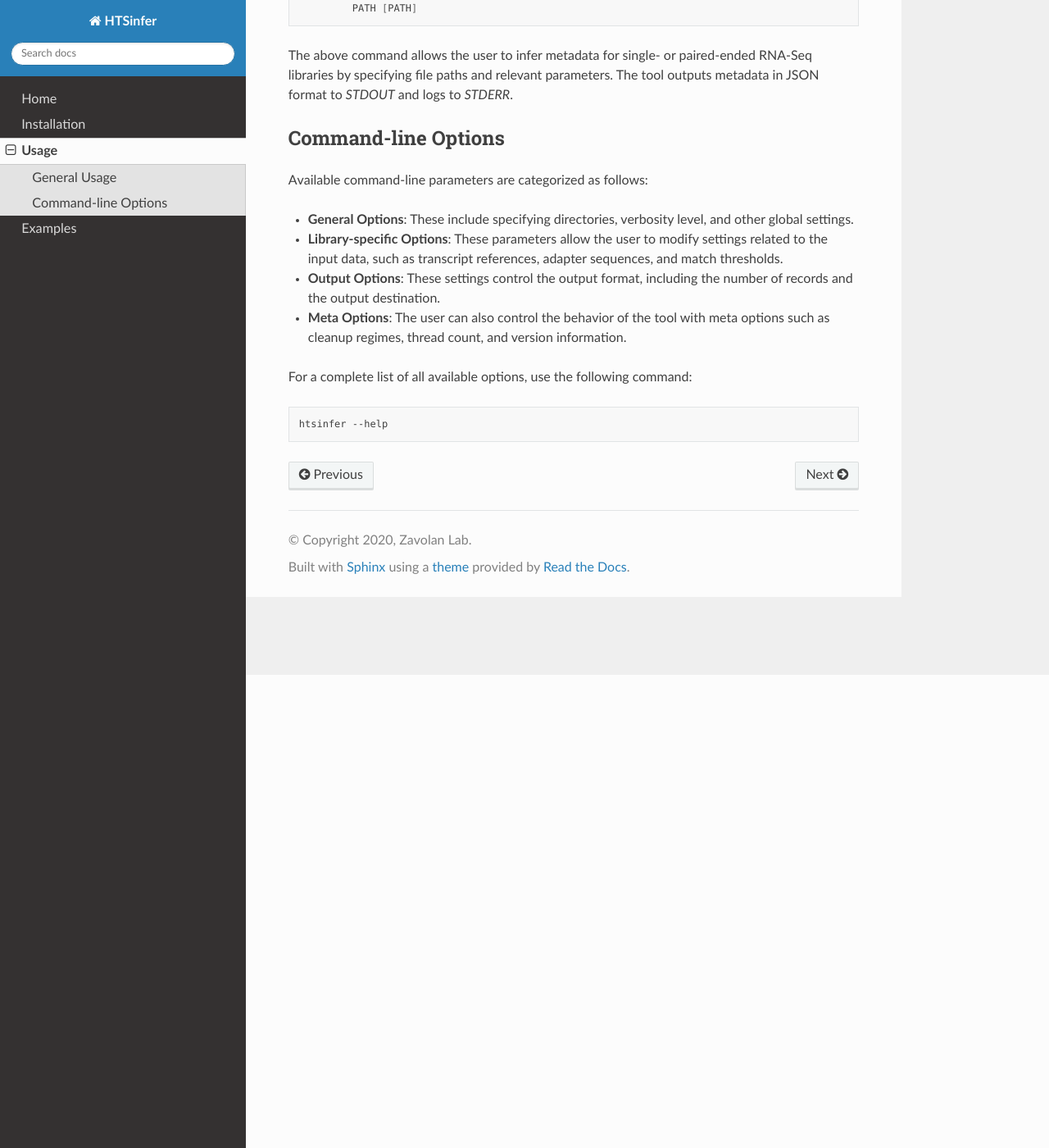
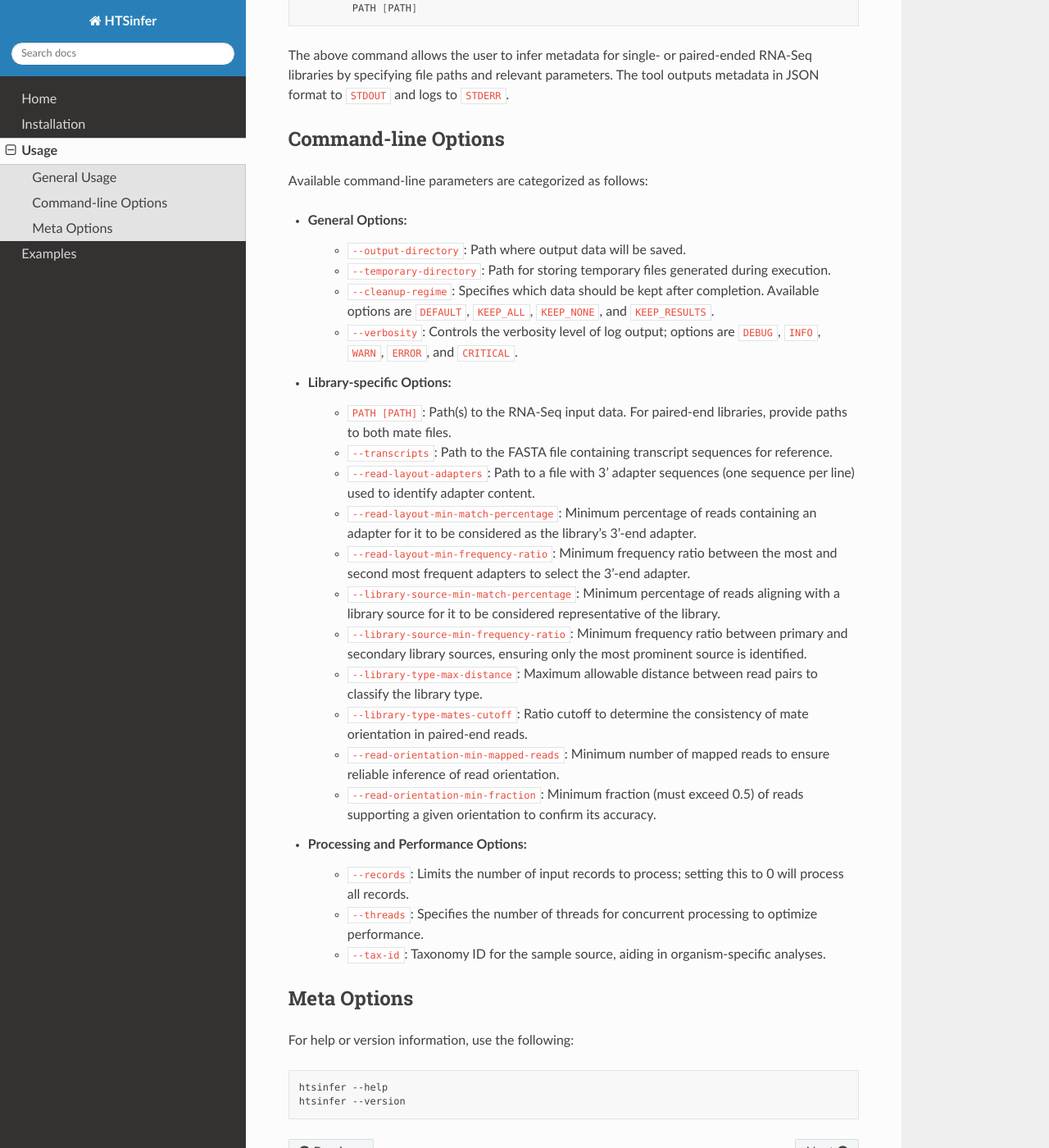
Before and after one commit to zavolanlab/htsinfer, a Sphinx documentation site: the page built from docs/guides/usage.rst, in a window 1280 px wide and 1400 px high, scrolled down 577 px. Shown: the whole window at 82% size. Built offline with Sphinx 7.4.7 and the Read the Docs theme 3.1.0, drawn with Linux system fonts in a browser that asks for light colours; pages that are not in the unit, such as notebooks, are missing from menus; some of the changed text lies outside the part shown.

Commit message:
docs: update README, guides

```diff
--- a/docs/guides/installation.rst
+++ b/docs/guides/installation.rst
@@ -19,12 +19,12 @@
 
 .. note::
 
-   Creating the environment may take some time. It is strongly recommended to install `Mamba <https://mamba.readthedocs.io/en/latest/installation.html>`_ and replace ``conda`` with ``mamba`` in the previous commands for faster installation.
+   Creating the environment may take some time. It is strongly recommended to install `Mamba <https://mamba.readthedocs.io/en/latest/installation.html>`_ and replace :code:`conda` with :code:`mamba` in the previous commands for faster installation.
 
 Activate the Conda Environment
 ------------------------------
 
-After the installation is complete, activate the `htsinfer` Conda environment with:
+After the installation is complete, activate the :code:`htsinfer` Conda environment with:
 
 .. code-block:: bash
 
--- a/docs/guides/usage.rst
+++ b/docs/guides/usage.rst
@@ -28,20 +28,43 @@
             [-h] [--version]
             PATH [PATH]
 
-The above command allows the user to infer metadata for single- or paired-ended RNA-Seq libraries by specifying file paths and relevant parameters. The tool outputs metadata in JSON format to `STDOUT` and logs to `STDERR`.
+The above command allows the user to infer metadata for single- or paired-ended RNA-Seq libraries by specifying file paths and relevant parameters. The tool outputs metadata in JSON format to :code:`STDOUT` and logs to :code:`STDERR`.
 
 Command-line Options
 ---------------------
 
 Available command-line parameters are categorized as follows:
 
-- **General Options**: These include specifying directories, verbosity level, and other global settings.
-- **Library-specific Options**: These parameters allow the user to modify settings related to the input data, such as transcript references, adapter sequences, and match thresholds.
-- **Output Options**: These settings control the output format, including the number of records and the output destination.
-- **Meta Options**: The user can also control the behavior of the tool with meta options such as cleanup regimes, thread count, and version information.
+- **General Options**:
+    - :code:`--output-directory`: Path where output data will be saved.
+    - :code:`--temporary-directory`: Path for storing temporary files generated during execution.
+    - :code:`--cleanup-regime`: Specifies which data should be kept after completion. Available options are :code:`DEFAULT`, :code:`KEEP_ALL`, :code:`KEEP_NONE`, and :code:`KEEP_RESULTS`.
+    - :code:`--verbosity`: Controls the verbosity level of log output; options are :code:`DEBUG`, :code:`INFO`, :code:`WARN`, :code:`ERROR`, and :code:`CRITICAL`.
 
-For a complete list of all available options, use the following command:
+- **Library-specific Options**:
+    - :code:`PATH [PATH]`: Path(s) to the RNA-Seq input data. For paired-end libraries, provide paths to both mate files.
+    - :code:`--transcripts`: Path to the FASTA file containing transcript sequences for reference.
+    - :code:`--read-layout-adapters`: Path to a file with 3' adapter sequences (one sequence per line) used to identify adapter content.
+    - :code:`--read-layout-min-match-percentage`: Minimum percentage of reads containing an adapter for it to be considered as the library’s 3’-end adapter.
+    - :code:`--read-layout-min-frequency-ratio`: Minimum frequency ratio between the most and second most frequent adapters to select the 3’-end adapter.
+    - :code:`--library-source-min-match-percentage`: Minimum percentage of reads aligning with a library source for it to be considered representative of the library.
+    - :code:`--library-source-min-frequency-ratio`: Minimum frequency ratio between primary and secondary library sources, ensuring only the most prominent source is identified.
+    - :code:`--library-type-max-distance`: Maximum allowable distance between read pairs to classify the library type.
+    - :code:`--library-type-mates-cutoff`: Ratio cutoff to determine the consistency of mate orientation in paired-end reads.
+    - :code:`--read-orientation-min-mapped-reads`: Minimum number of mapped reads to ensure reliable inference of read orientation.
+    - :code:`--read-orientation-min-fraction`: Minimum fraction (must exceed 0.5) of reads supporting a given orientation to confirm its accuracy.
+
+- **Processing and Performance Options**:
+    - :code:`--records`: Limits the number of input records to process; setting this to 0 will process all records.
+    - :code:`--threads`: Specifies the number of threads for concurrent processing to optimize performance.
+    - :code:`--tax-id`: Taxonomy ID for the sample source, aiding in organism-specific analyses.
+
+Meta Options
+------------
+
+For help or version information, use the following:
 
 .. code-block:: bash
 
    htsinfer --help
+   htsinfer --version
```
Also changed, not shown: other parts of docs/guides/usage.rst (+1 -1 lines), README.md (+14 -88 lines), docs/guides/examples.rst (+5 -5 lines).
